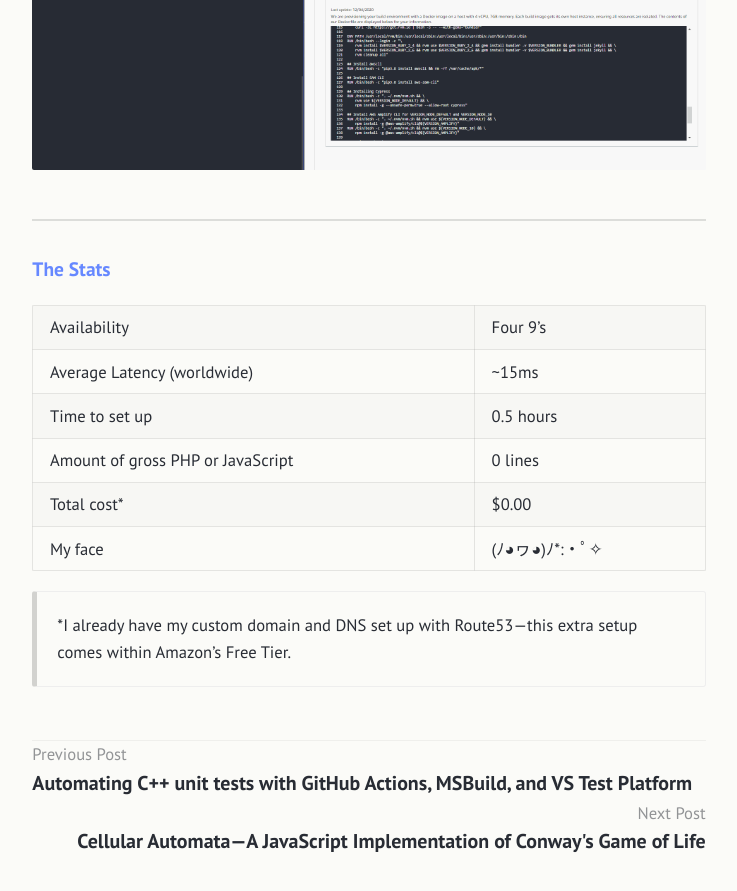
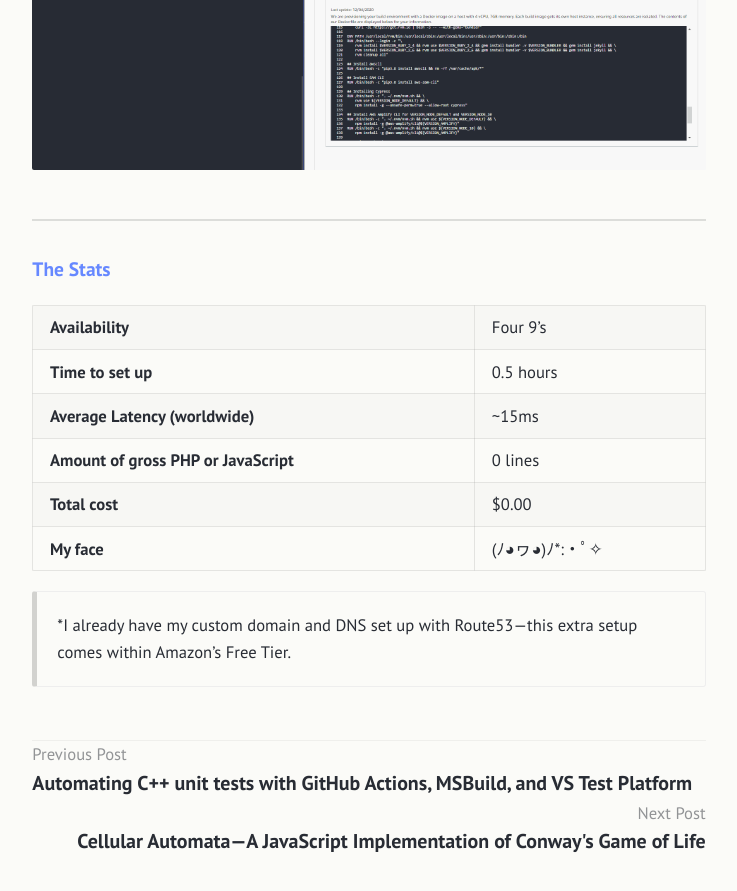
Before and after one commit to tessapower/tessapower.github.io, a Jekyll site: the page built from src/_posts/2020-08-10-blogception.md, in a window 1280 px wide and 900 px high, scrolled down 5974 px. Shown: the top 891 px of the window, without its empty margins (271-1008 px from the left). Built offline with Jekyll 4.4.1, drawn with Linux system fonts in a browser that asks for light colours.

Commit message:
Minor formatting changes

```diff
--- a/src/_posts/2020-08-10-blogception.md
+++ b/src/_posts/2020-08-10-blogception.md
@@ -108,12 +108,12 @@ Not only is this approach modern and extremely fast, it has made my workflow pre
 ---
 ### [The Stats](#the-stats)
 
-| Availability                        | Four 9's        |
-| Average Latency (worldwide)         | ~15ms           |
-| Time to set up                      | 0.5 hours       |
-| Amount of gross PHP or JavaScript   | 0 lines         |
-| Total cost*                         | $0.00           |
-| My face                             | (ﾉ◕ヮ◕)ﾉ*:・ﾟ✧ |
+| **Availability**                      | Four 9's        |
+| **Time to set up**                    | 0.5 hours       |
+| **Average Latency (worldwide)**       | ~15ms           |
+| **Amount of gross PHP or JavaScript** | 0 lines         |
+| **Total cost**                        | $0.00           |
+| **My face**                           | (ﾉ◕ヮ◕)ﾉ*:・ﾟ✧ |
 
 {% include callout.html
     content="*I already have my custom domain and DNS set up with Route53—this extra setup comes within Amazon's Free Tier."
```
